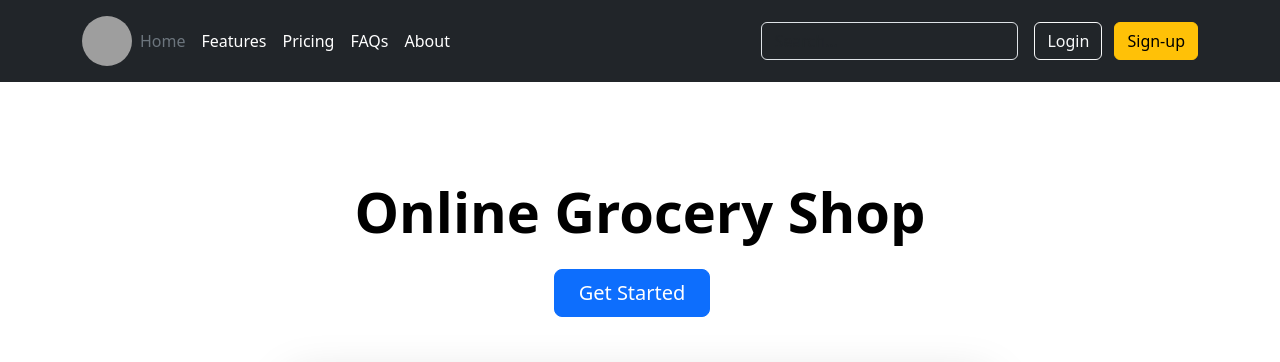
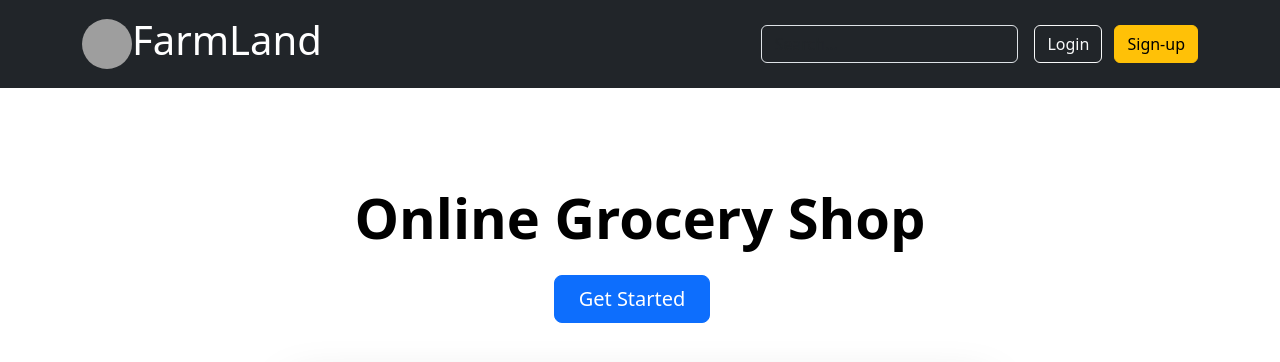
Before and after one commit to Alwin200218/E-Commerce-Web-Application, a Django app: page / in a window 1280 px wide. Shown: the top 362 px of the page. Run offline with Django 5.2, Linux system fonts and the light colour scheme; grey boxes are pictures that could not be loaded.

Commit message:
index.html

```diff
--- a/E-Commerce WebApp/templates/index.html
+++ b/E-Commerce WebApp/templates/index.html
@@ -22,11 +22,7 @@
         </a>
 
         <ul class="nav col-12 col-lg-auto me-lg-auto mb-2 justify-content-center mb-md-0">
-          <li><a href="#" class="nav-link px-2 text-secondary">Home</a></li>
-          <li><a href="#" class="nav-link px-2 text-white">Features</a></li>
-          <li><a href="#" class="nav-link px-2 text-white">Pricing</a></li>
-          <li><a href="#" class="nav-link px-2 text-white">FAQs</a></li>
-          <li><a href="#" class="nav-link px-2 text-white">About</a></li>
+          <h1>FarmLand</h1>
         </ul>
 
         <form class="col-12 col-lg-auto mb-3 mb-lg-0 me-lg-3" role="search">
```
